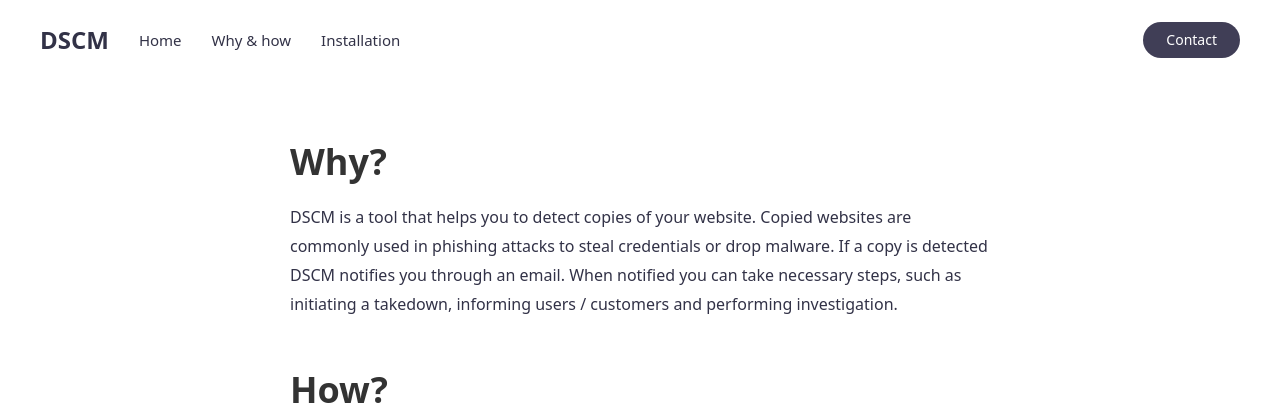
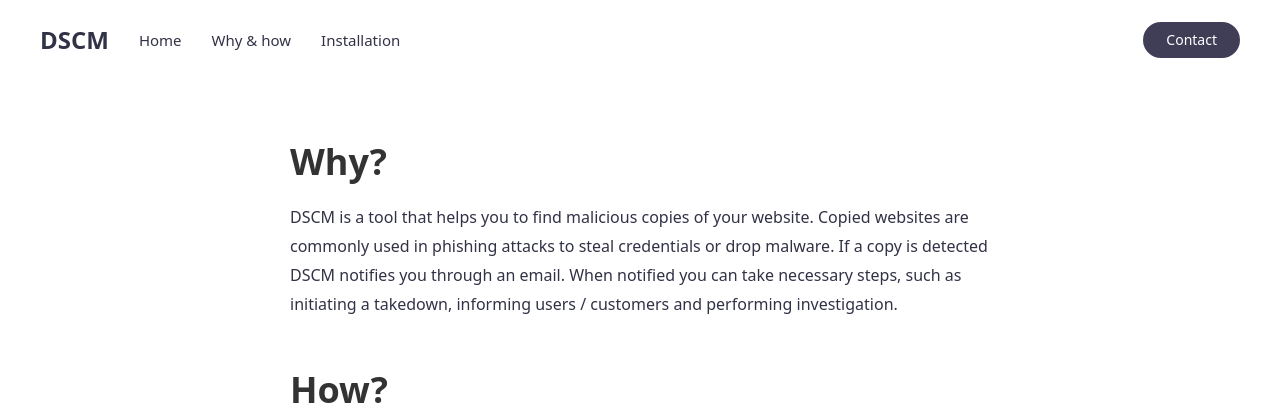
Before and after one commit to didsomeonecloneme/didsomeonecloneme.github.io, a Jekyll site: the page built from whyhow.md, in a window 1280 px wide. Shown: the top 405 px of the page. Built offline with Jekyll 4.4.1, drawn with Linux system fonts in a browser that asks for light colours.

Commit message:
Update whyhow.md

```diff
--- a/whyhow.md
+++ b/whyhow.md
@@ -9,7 +9,7 @@
 
 # Why?
 
-DSCM is a tool that helps you to detect copies of your website. Copied websites are commonly used in phishing attacks to steal credentials or drop malware. If a copy is detected DSCM notifies you through an email.
+DSCM is a tool that helps you to find malicious copies of your website. Copied websites are commonly used in phishing attacks to steal credentials or drop malware. If a copy is detected DSCM notifies you through an email.
 When notified you can take necessary steps, such as initiating a takedown, informing users / customers and performing investigation.
 
 # How?
```
